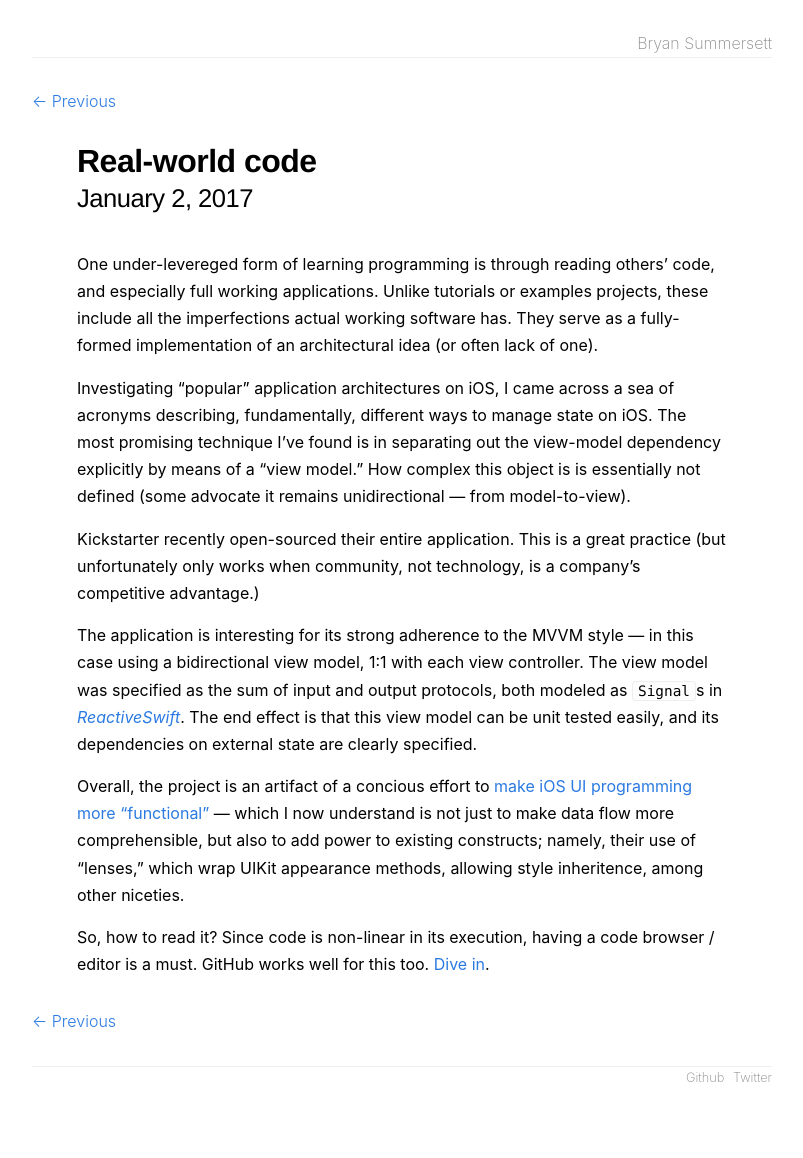
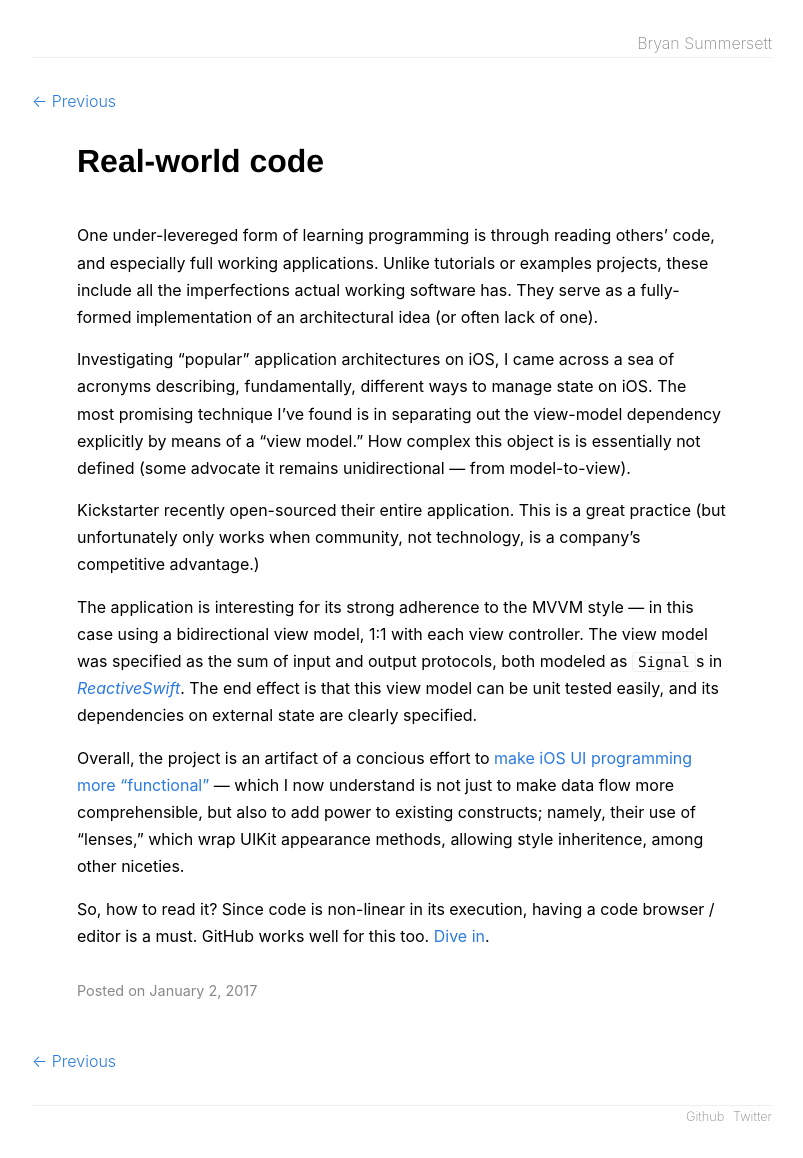
Before and after one commit to bryansum/bsumm.net, a Jekyll site: the page built from index.html, in a window 1280 px wide. Shown: the whole page, without its empty margins (238-1041 px from the left). Built offline with Jekyll 4.4.1, drawn with Linux system fonts in a browser that asks for light colours; before the commit the page ends 1118 px from its top, so only the background shows below that.

Commit message:
Update styling and HTML elements

```diff
--- a/_includes/post_detail.html
+++ b/_includes/post_detail.html
@@ -1,18 +1,18 @@
 {% include navigation.html %}
 
 <article class="post" itemscope itemtype="http://schema.org/BlogPosting">
+    <header>
+        <h1 itemprop="name headline">{{ page.title }}</h1>
+        <h3 itemprop="description">{{ page.description }}</h3>
+    </header>
 
-  <header class="post-header">
-    <h1 class="post-title">
-        <span class="title" itemprop="name headline">{{ page.title }}</span>
-        <time datetime="{{ page.date | date_to_xmlschema }}" itemprop="datePublished">{{ page.date | date: "%B %-d, %Y" }}</time>
-    </h1>
-  </header>
+    <div class="spacer"></div>
 
-  <div class="spacer"></div>
+    {{ content }}
 
-  {{ content }}
-
+    <footer>
+        Posted on <time datetime="{{ page.date | date_to_xmlschema }}" itemprop="datePublished">{{ page.date | date: "%B %-d, %Y" }}</time>
+    </footer>
 </article>
 
 {% include navigation.html %}
--- a/_layouts/default.html
+++ b/_layouts/default.html
@@ -33,11 +33,11 @@
         </div>
     </header>
 
-    <div class="page-content">
+    <section class="page-content">
         <div class="wrapper">
             {{ content }}
         </div>
-    </div>
+    </section>
 
     <footer class="site-footer">
         <div class="wrapper">
--- a/css/main.scss
+++ b/css/main.scss
@@ -6,24 +6,24 @@
 // Global variables
 
 $base-font-family: -apple-system, BlinkMacSystemFont, 'Segoe UI', Roboto, Helvetica, Arial, sans-serif, 'Apple Color Emoji', 'Segoe UI Emoji', 'Segoe UI Symbol';
-$base-font-size:   1em;
-$small-font-size:  $base-font-size * 0.875;
+$base-font-size: 1em;
+$small-font-size: $base-font-size * 0.875;
 $base-line-height: 1.7;
 
-$spacing-unit:     30px;
+$spacing-unit: 30px;
 
-$text-color:       black;
-$brand-color:      #2a7ae2;
+$text-color: black;
+$brand-color: #2a7ae2;
 
-$grey-color:       #888;
+$grey-color: #888;
 $grey-color-light: lighten($grey-color, 40%);
 $grey-color-dark:  darken($grey-color, 25%);
 
 // Width of the content area
-$content-width:    800px;
+$content-width: 800px;
 
-$on-palm:          600px;
-$on-laptop:        800px;
+$on-palm: 600px;
+$on-laptop: 800px;
 
 @mixin media-query($device) {
     @media screen and (max-width: $device) {
@@ -135,7 +135,7 @@ pre {
 
 .wrapper {
     max-width: -webkit-calc(#{$content-width} - (#{$spacing-unit} * 2));
-    max-width:         calc(#{$content-width} - (#{$spacing-unit} * 2));
+    max-width: calc(#{$content-width} - (#{$spacing-unit} * 2));
     margin-right: auto;
     margin-left: auto;
     padding-right: $spacing-unit;
@@ -144,7 +144,7 @@ pre {
 
     @include media-query($on-laptop) {
         max-width: -webkit-calc(#{$content-width} - (#{$spacing-unit}));
-        max-width:         calc(#{$content-width} - (#{$spacing-unit}));
+        max-width: calc(#{$content-width} - (#{$spacing-unit}));
         padding-right: $spacing-unit / 2;
         padding-left: $spacing-unit / 2;
     }
@@ -212,30 +212,19 @@ pre {
     @extend %clearfix;
 }
 
-.post-header {
+.post > header {
     @extend %clearfix;
-}
 
-.post-title {
-    font-family: system-headline, -apple-system-headline, BlinkMacSystemHeadlineFont,
-      "Helvetica Neue", "Lucida Grande";
-    font-weight: 600;
-    font-size: 2em;
-    margin-bottom: 0;
-
-    letter-spacing: -0.5px;
-    line-height: 1;
-
-    time {
-        font-size: 0.8em;
-        line-height: 1.7em;
-        font-weight: 300;
-        float: left;
-        clear: left;
+    > h1 {
+        font-family: system-headline, -apple-system-headline, BlinkMacSystemHeadlineFont, "Helvetica Neue", "Lucida Grande";
+        font-size: 2em;
+        line-height: 1;
+        margin-bottom: 0;
     }
 
-    .title {
-        float: left;
+    > h3 {
+        color: $grey-color;
+        font-weight: 400;
     }
 }
 
@@ -245,6 +234,12 @@ pre {
         margin-left: auto;
         margin-right: auto;
     }
+}
+
+.post > footer {
+    font-size: 0.9em;
+    padding: 1em;
+    color: $grey-color;
 }
 
 /** Navigation */
```
